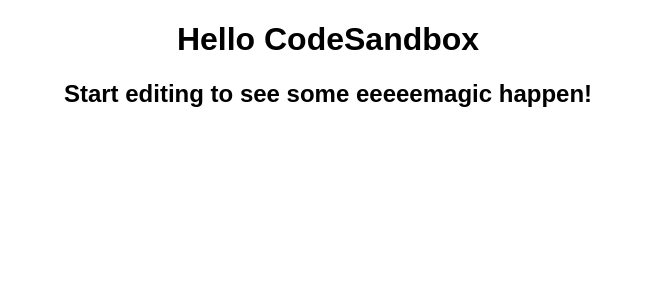
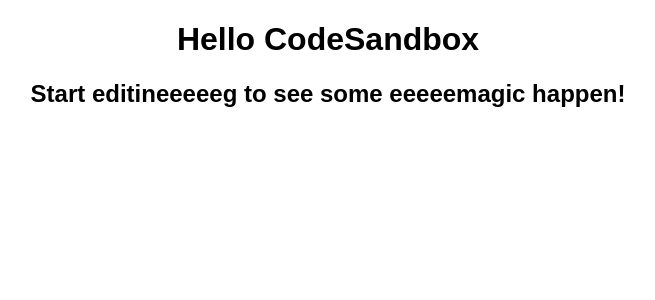
Before and after one commit to acwajega2/siitaPos-client, a React (Create React App) app: page / in a window 1280 px wide. Shown: the top 300 px of the page, without its empty margins (312-967 px from the left). Built offline with nearby package versions, Linux system fonts and the light colour scheme.

Commit message:
Update App.js

```diff
--- a/src/App.js
+++ b/src/App.js
@@ -4,7 +4,7 @@
   return (
     <div className="App">
       <h1>Hello CodeSandbox</h1>
-      <h2>Start editing to see some eeeeemagic happen!</h2>
+      <h2>Start editineeeeeg to see some eeeeemagic happen!</h2>
     </div>
   );
 }
```
